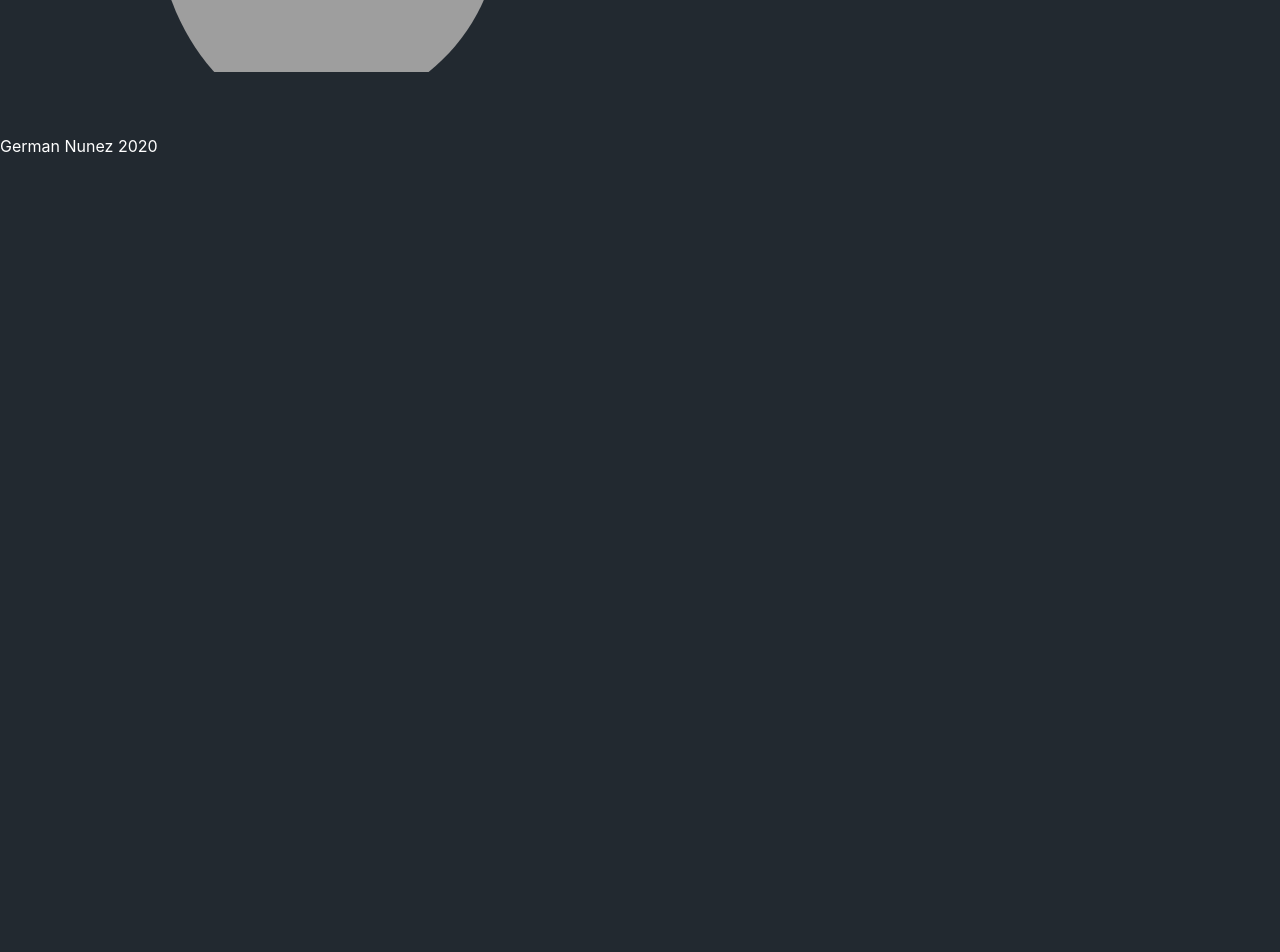
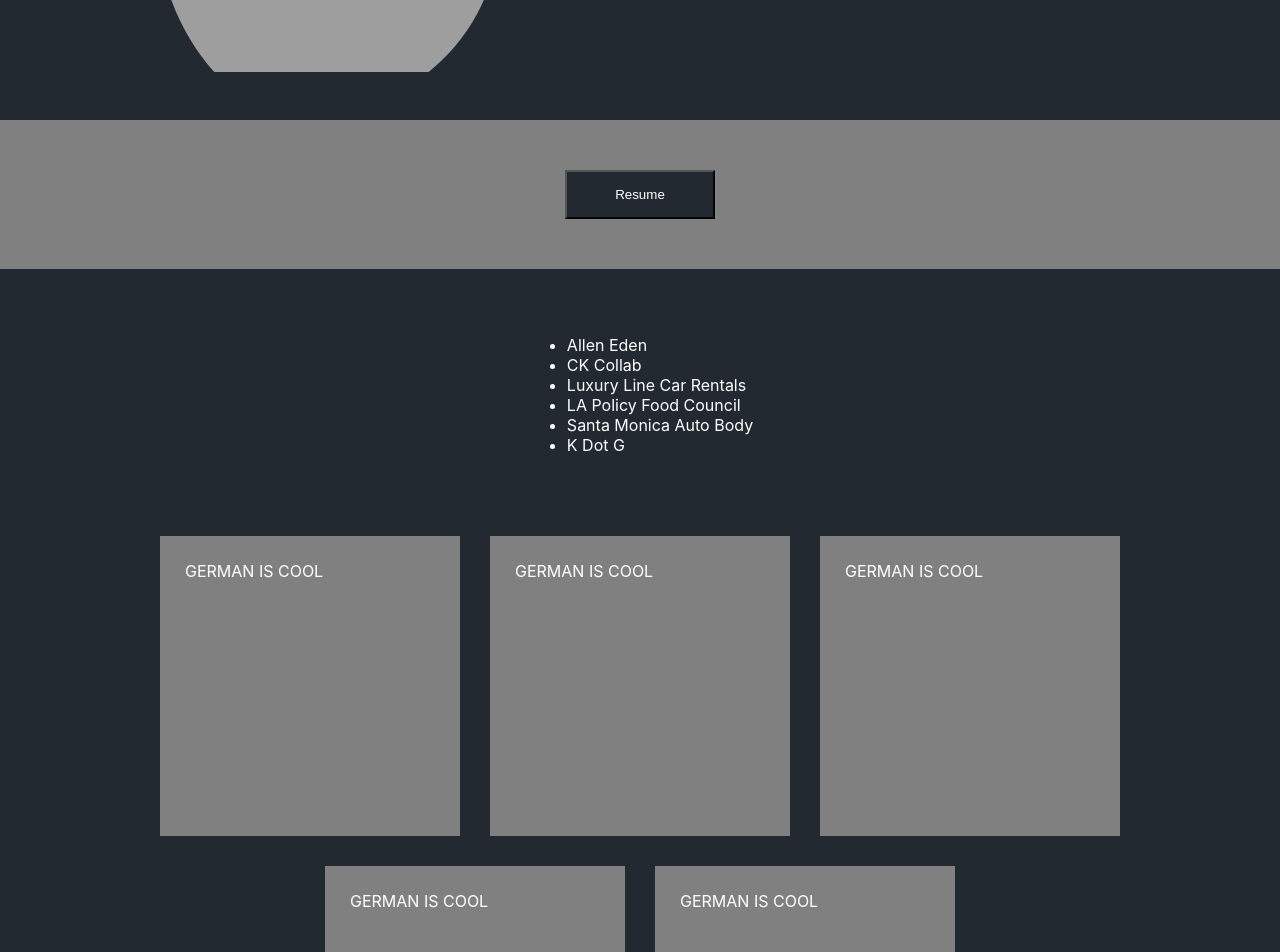
Before and after one commit to Germs31/new-portfolio, a Next.js app in the folder frontend/: page / in a window 1280 px wide. Shown: the part 1360-2312 px from the top of the page. Before the commit the page ends 1532 px from the top, so only its background shows below. Built offline with nearby package versions, Linux system fonts and the light colour scheme; no server answers; grey boxes are pictures that could not be loaded.

Commit message:
skeleton structure for landing page

```diff
--- a/frontend/components/Footer.js
+++ b/frontend/components/Footer.js
@@ -1,7 +1,9 @@
+import styles from '../styles/Footer.module.css'
+
 const Footer = () => {
     return (
-        <div>
-            <p>German Nunez 2020</p>
+        <div className={styles.footer}>
+            <p>&#169; German Nunez 2020</p>
         </div>
     )
 }
--- a/frontend/pages/index.js
+++ b/frontend/pages/index.js
@@ -55,14 +55,55 @@ export default function Home() {
 
       <div className={styles.aboutMe}>
         <div>
-          <img src={headshot} className={styles.headshot} />
+          <img src={headshot} className={styles.headshot} alt="image of german nunez, software engineer"/>
         </div>
 
         <div>
           <h2>Let me help you build something</h2>
           <p>Lorem ipsum dolor sit amet, consectetur adipiscing elit, sed do eiusmod tempor incididunt ut labore et dolore magna aliqua. Ut enim ad minim veniam, quis nostrud exercitation ullamco laboris nisi ut aliquip ex ea commodo consequat.</p>
+
+          <div>
+            Icons go here
+          </div>
         </div>
       </div>
+
+      <div className={styles.resumeSection}>
+        <button>Resume</button>
+      </div>
+
+      <div className={styles.employmentSection}>
+        {/* insert strapi data here for employment */}
+        <div>
+          <ul>
+            <li>Allen Eden</li>
+            <li>CK Collab</li>
+            <li>Luxury Line Car Rentals</li>
+            <li>LA Policy Food Council</li>
+            <li>Santa Monica Auto Body</li>
+            <li>K Dot G</li>
+          </ul>
+        </div>
+      </div>
+
+      <div className={styles.projectSection}>
+        <div className={styles.projectCards}>
+          GERMAN IS COOL
+        </div>
+        <div className={styles.projectCards}>
+          GERMAN IS COOL
+        </div>
+        <div className={styles.projectCards}>
+          GERMAN IS COOL
+        </div>
+        <div className={styles.projectCards}>
+          GERMAN IS COOL
+        </div>
+        <div className={styles.projectCards}>
+          GERMAN IS COOL
+        </div>
+      </div>
+
     </div>
   )
 }
--- /dev/null
+++ b/frontend/styles/Footer.module.css
@@ -0,0 +1,4 @@
+.footer {
+    display: flex;
+    justify-content: center;
+}
--- a/frontend/styles/Home.module.css
+++ b/frontend/styles/Home.module.css
@@ -103,6 +103,48 @@
   object-fit: scale-down;
 }
 
+/* Resume */
+
+.resumeSection {
+  padding: 50px;
+  display: flex;
+  justify-content: center;
+  background: grey;
+}
+
+.resumeSection button {
+  padding: 15px;
+  width: 150px;
+  background: #222930;
+  color: #fff;
+  outline: none;
+}
+
+/* employment section */
+
+.employmentSection{
+  display: flex;
+  justify-content: center;
+  align-items: center;
+  padding: 50px;
+}
+
+/* Projects Section */
+
+.projectSection {
+  display: flex;
+  justify-content: center;
+  flex-wrap: wrap;
+}
+
+.projectCards {
+  margin: 15px;
+  padding: 25px;
+  height: 300px;
+  width: 300px;
+  background: grey;
+}
+
 /* Mobile */
 @media (max-width: 600px) {
   .homeContainer{
```
